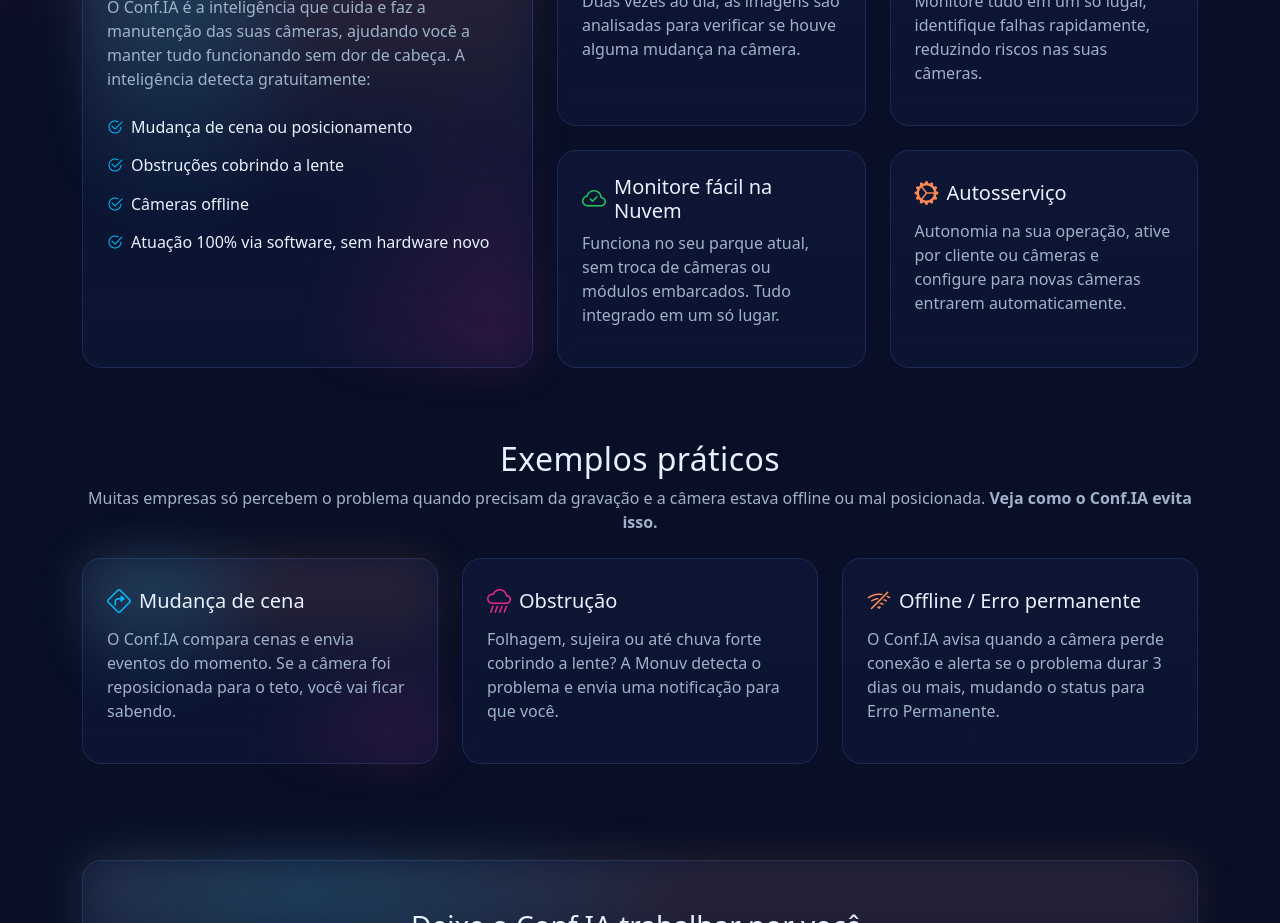
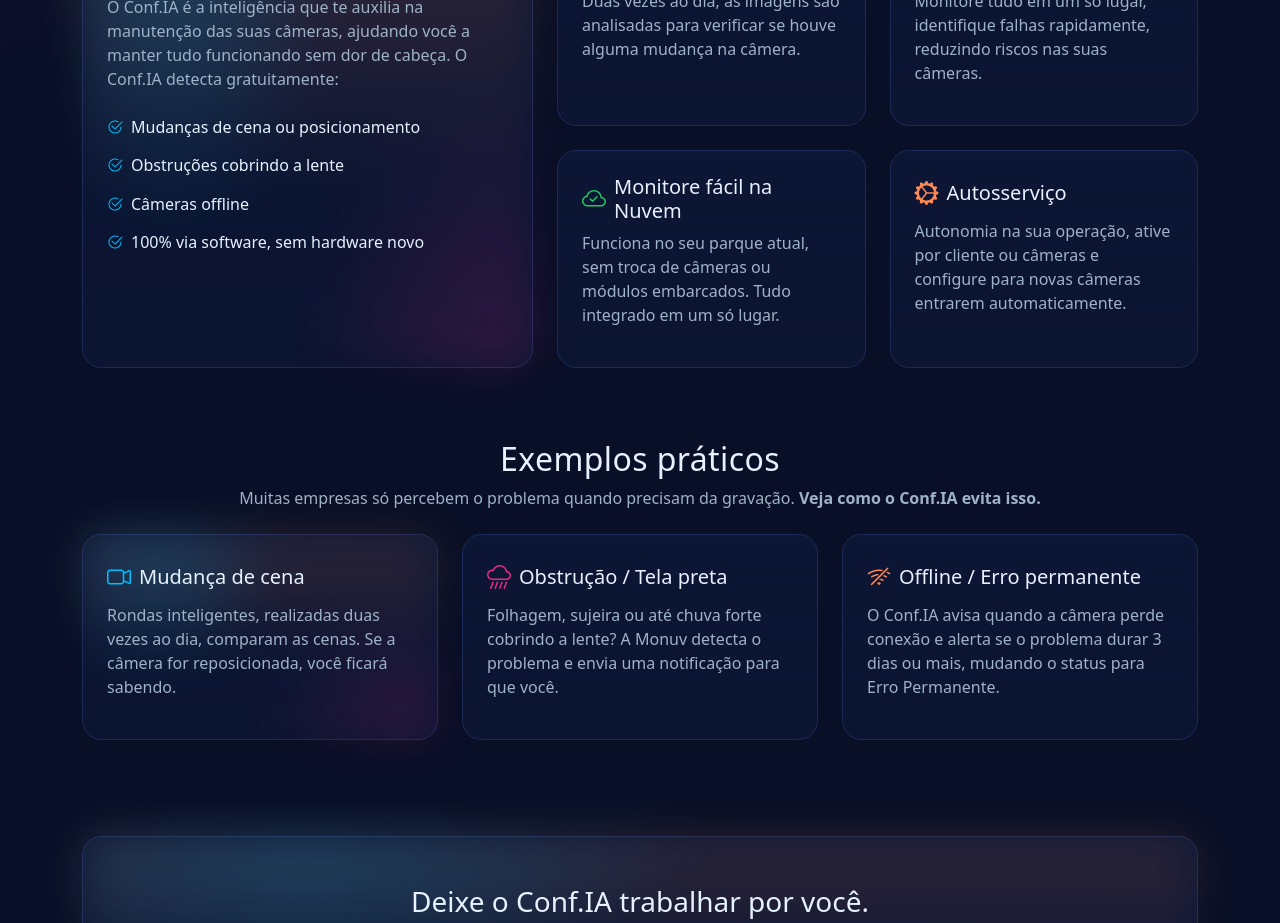
Before and after one commit to lucas-spml/confia_lp, a plain HTML site: page index.html in a window 1280 px wide. Shown: the part 620-1543 px from the top of the page. Drawn offline with nearby package versions, Linux system fonts and the light colour scheme.

Commit message:
att de texto

```diff
--- a/index.html
+++ b/index.html
@@ -320,8 +320,8 @@
           <h1 class="display-4 fw-bold section-title">Conf.IA <i class="bi bi-shield-check"></i><br><span
               class="fw-bold" style="color:var(--primary)">Sua câmera inteligente</span> </h1>
           <div class="d-flex flex-wrap gap-4 mt-5">
-            <a href="#" class="btn btn-outline-light btn-lg"> Saiba mais</a>
-            <a href="https://www.figma.com/proto/4WIEukTg9OaeFGhTkyb7kR/%F0%9F%93%B7-Monuv?page-id=1%3A680&node-id=7901-7011&viewport=-8781%2C-716%2C0.24&t=yQZx1aQPlyHtUMAk-8&scaling=scale-down-width&content-scaling=fixed&starting-point-node-id=7008%3A9535&hide-ui=1" class="btn btn-primary btn-lg"> Ative grátis</a>
+            <a href="#"
+              class="btn btn-primary btn-lg"> Ative grátis</a>
           </div>
 
         </div>
@@ -346,14 +346,14 @@
               <h3 class="m-0">O que é o <span style="color:var(--primary)">Conf.IA</span></h3>
             </div>
             <p class="muted mb-4">
-              O Conf.IA é a inteligência que cuida e faz a manutenção das suas câmeras, ajudando você a manter tudo
-              funcionando sem dor de cabeça. A inteligência detecta gratuitamente:
+              O Conf.IA é a inteligência que te auxilia na manutenção das suas câmeras, ajudando você a manter tudo
+              funcionando sem dor de cabeça. O Conf.IA detecta gratuitamente:
             </p>
             <ul class="list-check list-unstyled">
-              <li><i class="bi bi-check2-circle me-2"></i>Mudança de cena ou posicionamento</li>
+              <li><i class="bi bi-check2-circle me-2"></i>Mudanças de cena ou posicionamento</li>
               <li><i class="bi bi-check2-circle me-2"></i>Obstruções cobrindo a lente</li>
               <li><i class="bi bi-check2-circle me-2"></i>Câmeras offline</li>
-              <li><i class="bi bi-check2-circle me-2"></i>Atuação 100% via software, sem hardware novo</li>
+              <li><i class="bi bi-check2-circle me-2"></i>100% via software, sem hardware novo</li>
             </ul>
           </div>
         </div>
@@ -366,7 +366,8 @@
                   <i class="bi bi-broadcast-pin fs-4" style="color:var(--primary)"></i>
                   <h5 class="m-0">Rondas inteligentes</h5>
                 </div>
-                <p class="muted mt-2">Duas vezes ao dia, as imagens são analisadas para verificar se houve alguma mudança na câmera.</p>
+                <p class="muted mt-2">Duas vezes ao dia, as imagens são analisadas para verificar se houve alguma
+                  mudança na câmera.</p>
               </div>
             </div>
             <div class="col-md-6">
@@ -375,7 +376,8 @@
                   <i class="bi bi-lightning-charge fs-4" style="color:var(--accent)"></i>
                   <h5 class="m-0">Dashboard de status</h5>
                 </div>
-                <p class="muted mt-2">Monitore tudo em um só lugar, identifique falhas rapidamente, reduzindo riscos nas suas câmeras.</p>
+                <p class="muted mt-2">Monitore tudo em um só lugar, identifique falhas rapidamente, reduzindo riscos nas
+                  suas câmeras.</p>
               </div>
             </div>
             <div class="col-md-6">
@@ -384,7 +386,8 @@
                   <i class="bi bi-cloud-check fs-4" style="color:var(--success)"></i>
                   <h5 class="m-0">Monitore fácil na Nuvem</h5>
                 </div>
-                <p class="muted mt-2">Funciona no seu parque atual, sem troca de câmeras ou módulos embarcados. Tudo integrado em um só lugar.</p>
+                <p class="muted mt-2">Funciona no seu parque atual, sem troca de câmeras ou módulos embarcados. Tudo
+                  integrado em um só lugar.</p>
               </div>
             </div>
             <div class="col-md-6">
@@ -393,7 +396,8 @@
                   <i class="bi bi-gear-wide-connected fs-4" style="color:var(--warm)"></i>
                   <h5 class="m-0">Autosserviço</h5>
                 </div>
-                <p class="muted mt-2">Autonomia na sua operação, ative por cliente ou câmeras e configure para novas câmeras entrarem
+                <p class="muted mt-2">Autonomia na sua operação, ative por cliente ou câmeras e configure para novas
+                  câmeras entrarem
                   automaticamente.</p>
               </div>
             </div>
@@ -409,26 +413,27 @@
     <div class="container">
       <div class="text-center mb-4">
         <h2 class="section-title mt-3">Exemplos práticos</h2>
-        <p class="muted">Muitas empresas só percebem o problema quando precisam da gravação e a câmera estava offline ou mal posicionada. <strong>Veja como o Conf.IA evita isso.</strong></p>
+        <p class="muted">Muitas empresas só percebem o problema quando precisam da gravação. <strong>Veja como o Conf.IA evita isso.</strong></p>
       </div>
 
       <div class="row g-4">
         <div class="col-md-4">
           <div class="card h-100 p-4 glow">
             <div class="d-flex align-items-center gap-2">
-              <i class="bi bi-sign-turn-right fs-4" style="color:var(--primary)"></i>
+              <i class="bi bi-camera-video fs-4" style="color:var(--primary)"></i>
               <h5 class="m-0">Mudança de cena</h5>
             </div>
-            <p class="muted mt-2">O Conf.IA compara cenas e envia eventos do momento. Se a câmera foi reposicionada para o teto, você vai ficar sabendo.</p>
+            <p class="muted mt-2">Rondas inteligentes, realizadas duas vezes ao dia, comparam as cenas. Se a câmera for reposicionada, você ficará sabendo.</p>
           </div>
         </div>
         <div class="col-md-4">
           <div class="card h-100 p-4">
             <div class="d-flex align-items-center gap-2">
               <i class="bi bi-cloud-rain-heavy fs-4" style="color:var(--accent)"></i>
-              <h5 class="m-0">Obstrução</h5>
+              <h5 class="m-0">Obstrução / Tela preta</h5>
             </div>
-            <p class="muted mt-2">Folhagem, sujeira ou até chuva forte cobrindo a lente? A Monuv detecta o problema e envia uma notificação para que você.</p>
+            <p class="muted mt-2">Folhagem, sujeira ou até chuva forte cobrindo a lente? A Monuv detecta o problema e
+              envia uma notificação para que você.</p>
           </div>
         </div>
         <div class="col-md-4">
@@ -437,7 +442,8 @@
               <i class="bi bi-wifi-off fs-4" style="color:var(--warm)"></i>
               <h5 class="m-0">Offline / Erro permanente</h5>
             </div>
-            <p class="muted mt-2">O Conf.IA avisa quando a câmera perde conexão e alerta se o problema durar 3 dias ou mais, mudando o status para Erro Permanente.</p>
+            <p class="muted mt-2">O Conf.IA avisa quando a câmera perde conexão e alerta se o problema durar 3 dias ou
+              mais, mudando o status para Erro Permanente.</p>
           </div>
         </div>
       </div>
@@ -451,7 +457,8 @@
         <h3 class="mb-2">Deixe o Conf.IA trabalhar por você.</h3>
         <p class="muted mb-4">Habilite em poucos cliques e escolha como quer receber os alertas.</p>
         <div class="d-flex justify-content-center gap-2">
-          <a href="https://www.figma.com/proto/4WIEukTg9OaeFGhTkyb7kR/%F0%9F%93%B7-Monuv?page-id=1%3A680&node-id=7901-7011&viewport=-8781%2C-716%2C0.24&t=yQZx1aQPlyHtUMAk-8&scaling=scale-down-width&content-scaling=fixed&starting-point-node-id=7008%3A9535&hide-ui=1" class="btn btn-primary btn-lg"> Ative grátis</a>
+          <a href="#"
+            class="btn btn-primary btn-lg"> Ative grátis</a>
         </div>
       </div>
     </div>
```
